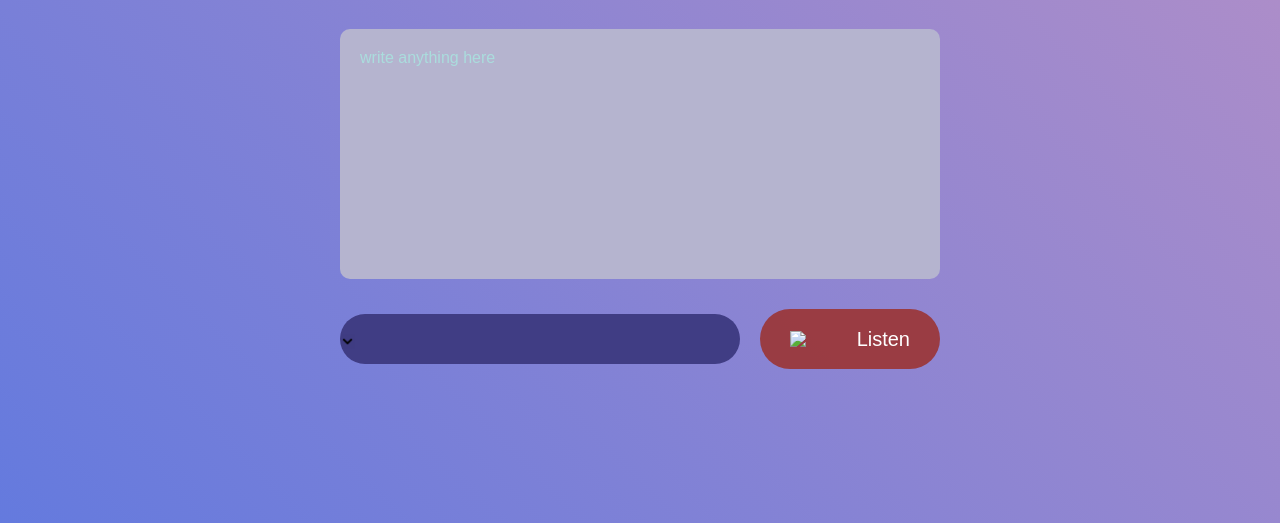
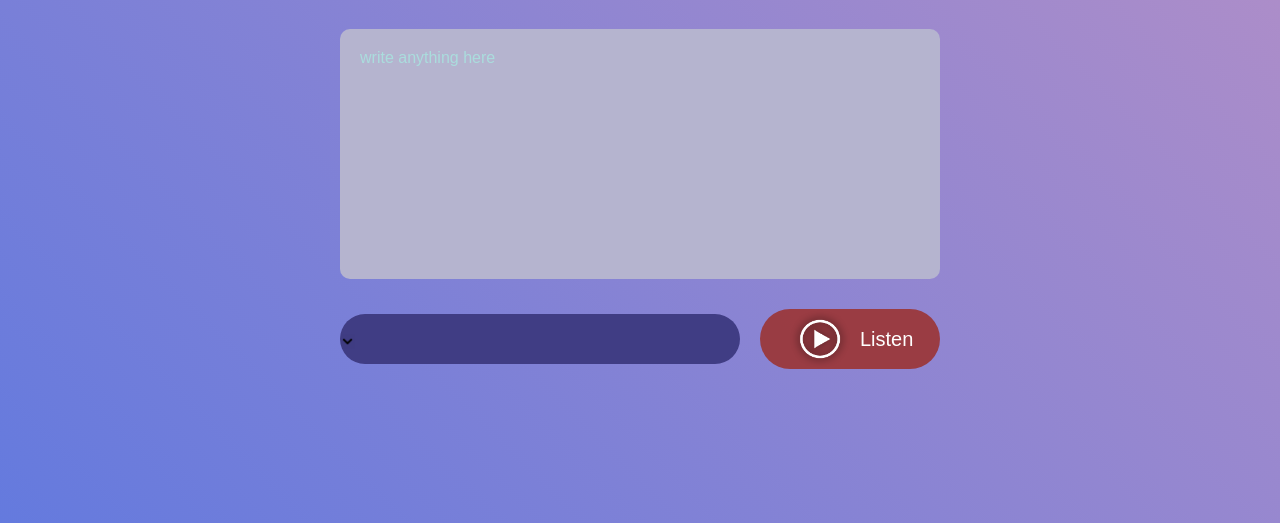
Before and after one commit to Surekha-Kangulwar/-Speech-Converter, a plain HTML site: page index.html in a window 1280 px wide. Shown: the part 277-800 px from the top of the page. Drawn offline with Linux system fonts and the light colour scheme.

Commit message:
Update index.html

```diff
--- a/index.html
+++ b/index.html
@@ -14,7 +14,7 @@
         <textarea placeholder="write anything here"></textarea>
         <div class="row">
             <select></select>
-            <button><img src="images/1.png">Listen</button>
+            <button><img src="./1.png">Listen</button>
         </div>
     </div>
     <script src="script.js"></script>
```
